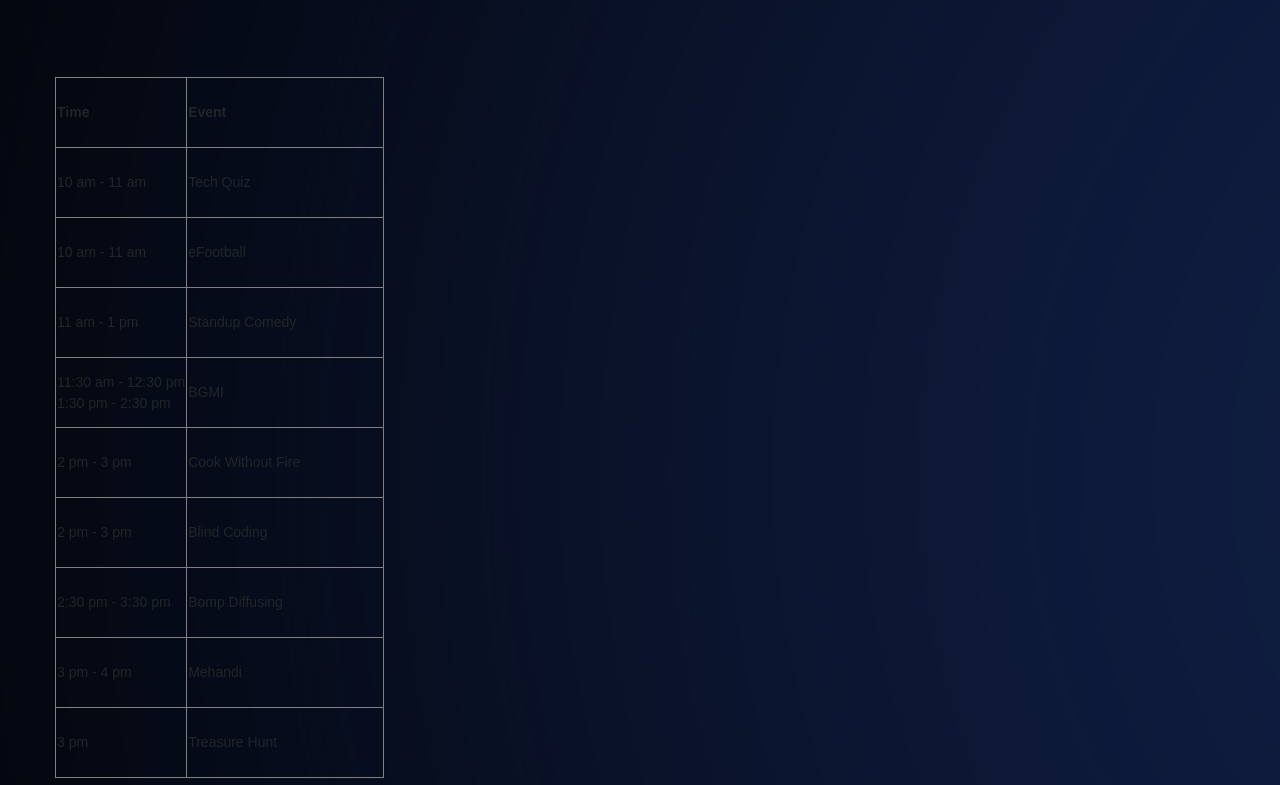
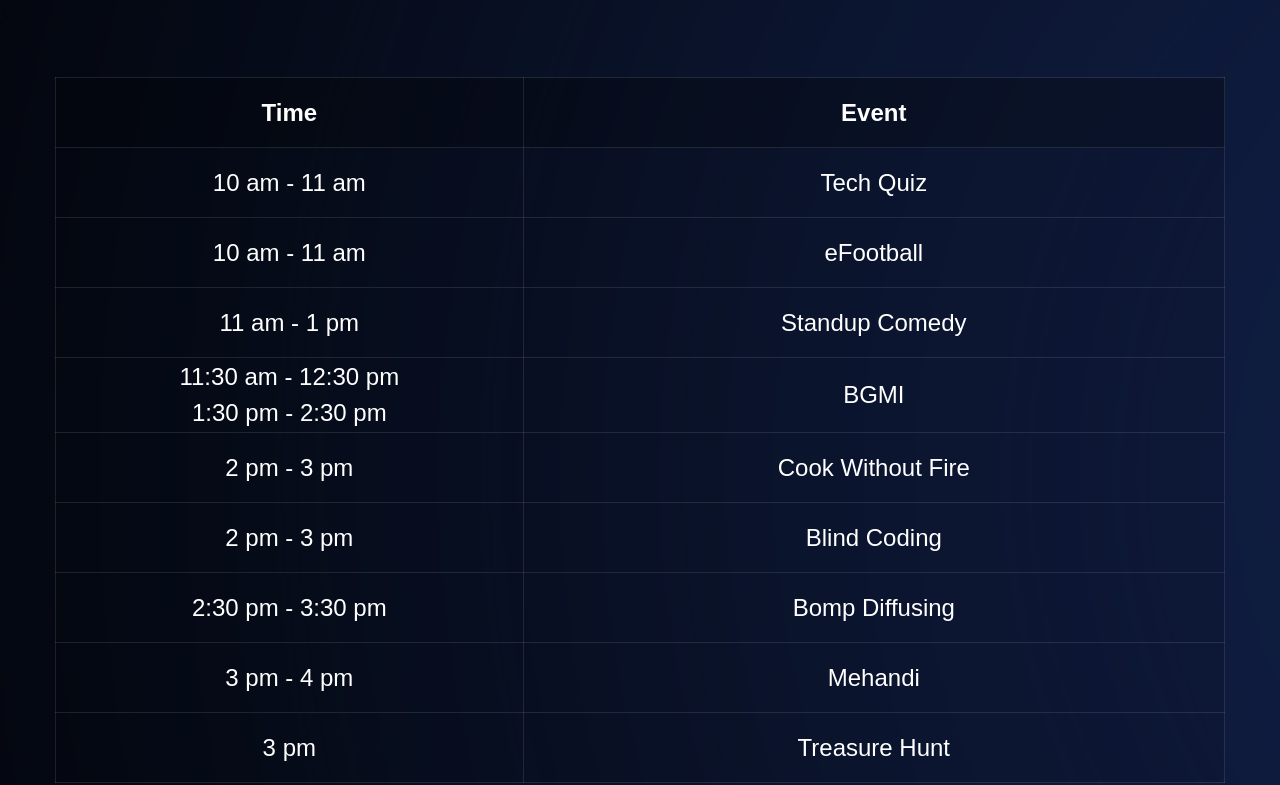
Before and after one commit to Achu61/Nauka-24, a plain HTML site: page timeshedule.html in a window 1280 px wide. Shown: the part 692-1477 px from the top of the page. Drawn offline with Linux system fonts and the light colour scheme; a web font is replaced by a local one.

Commit message:
Add files via upload

```diff
--- a/css/stick2.css
+++ b/css/stick2.css
@@ -212,3 +212,17 @@
     color: #ffffff89;
     text-decoration: none;
 }
+.time_table{
+    width: 100%;
+    border-radius: 10px;
+    color: #fff;
+    text-align: center;
+    font-size:x-large;
+    background-color:rgba(0, 0, 0, 0.1);
+}
+.time_table th{
+    background-color:rgba(0, 0, 0, 0.2);
+}
+.time_table tr{
+    border-color: rgba(255, 255, 255, 0.1);
+}
```
